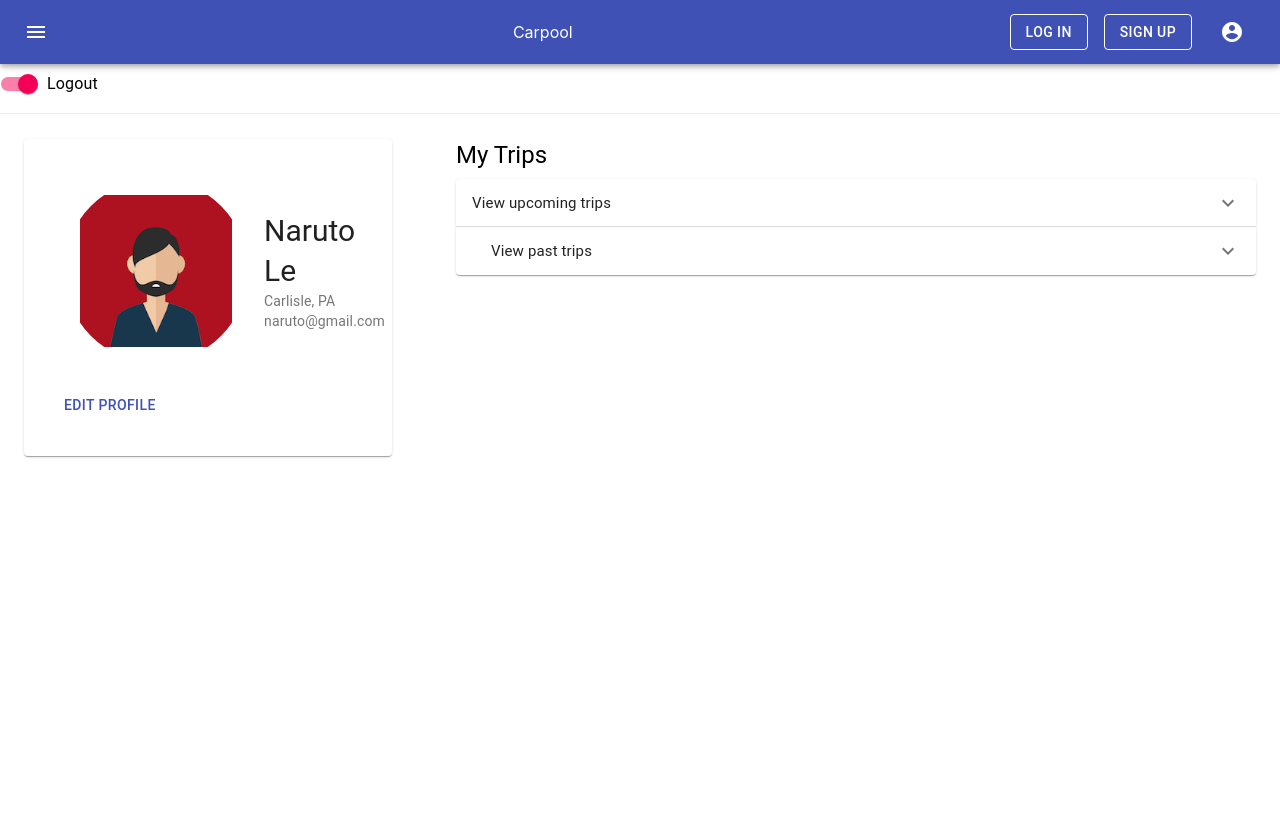
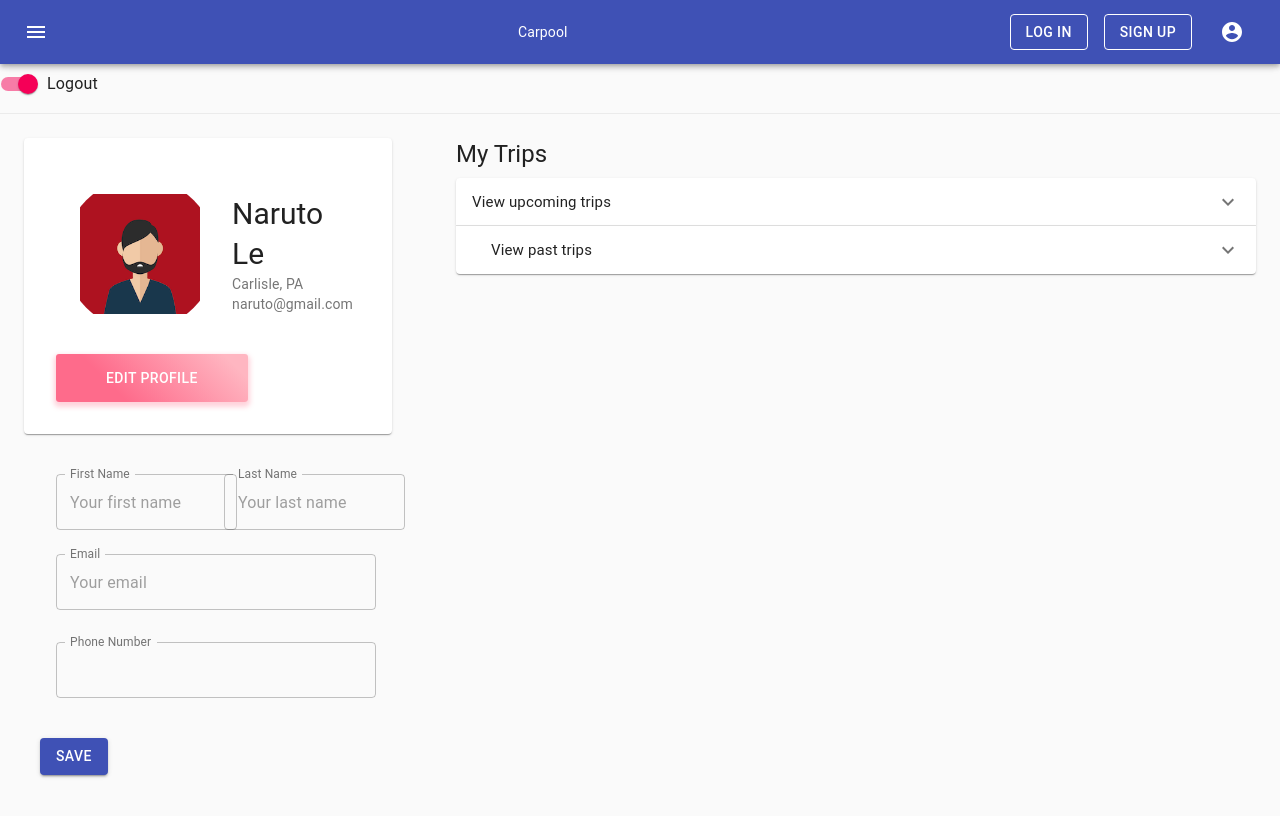
Before and after one commit to sorkinl/Carpool-dickinson, a React (Create React App) app: page /account in a window 1280 px wide. Shown: the top 816 px of the page. Built offline with nearby package versions, Linux system fonts and the light colour scheme.

Commit message:
added editField

```diff
--- a/src/components/Account/Account.js
+++ b/src/components/Account/Account.js
@@ -2,11 +2,12 @@ import React from 'react';
 import './Account.css'
 import Profile from './Profile/Profile';
 import TripList from './Trips/TripList';
-import {Grid} from '@material-ui/core';
+import {Grid, CssBaseline} from '@material-ui/core';
 
 export default class Account extends React.Component {
     render(){
       return (
+        <CssBaseline>
         <div>
           <Grid container spacing={2}>
             <Grid item xs={4}>
@@ -17,6 +18,7 @@ export default class Account extends React.Component {
             </Grid>
           </Grid>
         </div>
+        </CssBaseline>
       );
     }
 }
--- a/src/components/Account/Profile/EditField.js
+++ b/src/components/Account/Profile/EditField.js
@@ -1,50 +1,107 @@
-import React from 'react';
+import React, {useState} from 'react';
 import './EditField.css';
+import {makeStyles, Container, TextField, Input, Button, Grid, Box, Paper} from '@material-ui/core';
 
-export class EditField extends React.Component {
-  constructor(props){
-    super(props);
+const useStyles = makeStyles((theme) => ({
+  root: {
+    display: 'flex',
+    flexWrap: 'wrap',
+  },
+  paper: {
+    marginTop: theme.spacing(2),
+    display: 'flex',
+    flexDirection: 'column',
+    alignItems: 'center',
+  },
+  textField: {
+    marginLeft: theme.spacing(1),
+    marginRight: theme.spacing(1),
+    width: '23ch',
+  },
+  submit: {
+    margin: theme.spacing(3, 0, 2),
+  },
+  form: {
+    width: '100%',
+    marginTop: theme.spacing(3),
+  },
+}));
 
-    this.handleNameEdit = this.handleEdit.bind(this, "name");
-    this.handleEmailEdit = this.handleEdit.bind(this, "email");
-    this.handleLocationEdit = this.handleEdit.bind(this, "location");
-  }
+function EditField(props){
+  const classes = useStyles();
 
-  handleEdit(keyName, e){
-    this.props.change(keyName, e.target.value);
-  }
-
-  render(){
-
-    if (this.props.status ===  true){
-      return (
-            <div className='Edit-field'>
-                <label for='name'>Name</label><br/>
-                <input type='text' id='name' placeholder='Your name'  onChange={this.handleNameEdit} value={this.props["name"]}/><br/>
-
-                <label for='password' align='left'>Password</label><br/>
-                <input type='text' id='password' placeholder='Enter your password'/><br/>
-
-                <label for='email'>Email</label><br/>
-                <input type='text' id='email' placeholder='Enter your email' onChange={this.handleEmailEdit} value={this.props["email"]}/><br/>
-
-                <label for='gender'>Gender</label><br/>
-                <input type='text' id='gender' placeholder='Your gender'/><br/>
-
-                <label for='country'>Location</label><br/>
-                <select onChange={this.handleLocationEdit} value={this.props["location"]}>
-                  <option value='Carlisle'>Carlisle</option>
-                  <option value='Saigon'>Saigon</option>
-                  <option value='Seoul'>Seoul</option>
-                  <option value='St. Petersburg'>St. Petersburg</option>
-                </select>
-          </div>
-      );
-    }
-    else {
-      return (
-        ''
-      );
-    }
-  }
+  return(
+  <Container component="main" maxWidth="xs">
+    <div className={classes.paper}>
+      <form className={classes.form} noValidate autoComplete="off">
+          <Grid container spacing={2}>
+            <Grid item xs={12} sm={6}>
+                <TextField
+                  label="First Name"
+                  id="first"
+                  placeholder='Your first name'
+                  //defaultValue
+                  className={classes.textField}
+                  InputLabelProps={{
+                    shrink: true,
+                  }}
+                  variant="outlined"
+                />
+            </Grid>
+            <Grid item xs={12} sm={6}>
+                <TextField
+                    label="Last Name"
+                    id="last"
+                    placeholder='Your last name'
+                    //defaultValue
+                    className={classes.textField}
+                    InputLabelProps={{
+                      shrink: true,
+                    }}
+                    variant="outlined"
+                  />
+            </Grid>
+            <Grid item xs={12}>
+                <TextField
+                  id="email"
+                  label="Email"
+                  style={{ margin: 8 }}
+                  placeholder="Your email"
+                  //helperText
+                  fullWidth
+                  margin="normal"
+                  InputLabelProps={{
+                    shrink: true,
+                  }}
+                  variant="outlined"
+                />
+            </Grid>
+            <Grid item xs={12}>
+              <TextField
+                id="phoneNum"
+                label="Phone Number"
+                style={{ margin: 8 }}
+                //helperText
+                fullWidth
+                margin="normal"
+                InputLabelProps={{
+                  shrink: true,
+                }}
+                variant="outlined"
+              />
+            </Grid>
+              <Button
+                type="submit"
+                variant="contained"
+                color="primary"
+                className={classes.submit}
+              >
+                Save
+              </Button>
+            </Grid>
+          </form>
+      </div>
+  </Container>
+  );
 }
+export default EditField;
--- a/src/components/Account/Profile/Profile.js
+++ b/src/components/Account/Profile/Profile.js
@@ -1,10 +1,23 @@
-import React, {useState} from 'react';
+import React, {useState, useReducer} from 'react';
 import './Profile.css';
 
 import avatar from "../../../static/img/avatar.png"
-import { EditField } from './EditField';
-import { blue } from '@material-ui/core/colors';
-import {makeStyles, Button, Avatar, Card, CardHeader, CardMedia, CardContent, CardActions, Typography, Box, Grid} from '@material-ui/core';
+import EditField from './EditField.js';
+import { withStyles } from '@material-ui/core/styles';
+import {makeStyles, CssBaseline, Button, Avatar, Card, CardHeader, CardMedia, CardContent, CardActions, Typography, Box, Grid} from '@material-ui/core';
+
+const StyledButton = withStyles({
+  root: {
+    background: 'linear-gradient(45deg, #FE6B8B 30%, #FFB6C1 90%)',
+    borderRadius: 3,
+    border: 0,
+    color: 'white',
+    height: 48,
+    padding: '0 50px',
+    boxShadow: '0 3px 5px 2px rgba(255, 105, 135, .3)',
+  },
+
+})(Button);
 
 const useStyles = makeStyles((theme)=>({
   root: {
@@ -20,20 +33,32 @@ const useStyles = makeStyles((theme)=>({
     fontSize: theme.typography.pxToRem(30),
     flexBasis: '19%',
     flexShrink: 0,
-    color: 'linear-gradient(45deg, #FE6B8B 30%, #FF8E53 90%)',//theme.palette.inherit,
+    color: theme.palette.inherit,
   },
   subHeader: {
     fontSize: theme.typography.pxToRem(15),
     flexBasis: '19%',
     flexShrink: 0,
-},
+  },
 }));
 export default function Profile(props){
     const [isClicked, setClick] = useState(false);
+
     const [firstName, setFirst] = useState('Naruto');
     const [lastName, setLast] = useState('Le');
     const [email, setEmail] = useState('naruto@gmail.com');
     const [location, setLocation] = useState('Carlisle, PA');
+
+    const [inputValues, setInputValues] = useReducer(
+      (state, newState) => ({ ...state, ...newState }),
+      {firstName: '', lastName: '', email: '', location: ''}
+    );
+
+    const handleOnChange = event => {
+      const { name, value } = event.target;
+      setInputValues({ [name]: value });
+    };
+
 
     const classes = useStyles();
 
@@ -55,15 +80,17 @@ export default function Profile(props){
                     }
                 />
                 <CardActions>
-                  <Button  color="primary" >
-                      Edit profile
-                  </Button>
+                  <StyledButton>
+                        Edit profile
+                  </StyledButton>
                 </CardActions>
               </Card>
           </Grid>
 
-          <Grid item xs>
-          </Grid>
+
+            <EditField/>
+
         </div>
+
       );
 }
--- a/src/components/Account/Trips/Trip.js
+++ b/src/components/Account/Trips/Trip.js
@@ -18,6 +18,7 @@ const useStyles = makeStyles({
   avatar: {
     backgroundColor: red[500],
   },
+
 });
 
 export default function Trip(props) {
@@ -58,7 +59,7 @@ export default function Trip(props) {
                 </Typography>
               </CardContent>
               <CardActions>
-                  <Button size="small" color="primary" >
+                  <Button size="small" color="primary"  disable>
                     Modify trip
                   </Button>
                   <Button size="small" color="primary" >
--- a/src/components/Account/Trips/TripList.js
+++ b/src/components/Account/Trips/TripList.js
@@ -1,8 +1,10 @@
 import React, { useState } from 'react';
 import './TripList.css';
 import Trip from './Trip';
-import {makeStyles, Paper, Typography, Box, Grid, ExpansionPanel, ExpansionPanelDetails, ExpansionPanelSummary} from '@material-ui/core';
+import { pink } from '@material-ui/core/colors';
+import {makeStyles, CssBaseline, Paper, Typography, Box, Grid, ExpansionPanel, ExpansionPanelDetails, ExpansionPanelSummary} from '@material-ui/core';
 import ExpandMoreIcon from '@material-ui/icons/ExpandMore';
+
 
 const useStyles = makeStyles((theme) => ({
   root: {
@@ -14,6 +16,9 @@ const useStyles = makeStyles((theme) => ({
      flexShrink: 0,
      color: theme.palette.inherit,
      align: 'left',
+  },
+  expandedPanel: {
+    backgroundColor: pink[50],
   },
  }));
 
@@ -34,14 +39,15 @@ const useStyles = makeStyles((theme) => ({
       rating: 4.5
     };
 
-    const futureTripList = [trip, trip, trip, trip, trip];
+    const futureTripList = [];
     const pastTripList = [trip, trip, trip, trip, trip];
-
+    console.log(futureTripList.length);
     return(
+    <CssBaseline>
       <Box m ={3} pt = {0} className="TripList">
             <Typography variant="h5" color="inherited" gutterBottom align='left'>My Trips</Typography>
             <div className={classes.root}>
-            <ExpansionPanel  onChange={()=> {setFuTrip(!fuTrip)}}>
+            <ExpansionPanel  onChange={()=> {setFuTrip(!fuTrip)}} classes={{ expanded: classes.expandedPanel }}>
                 <ExpansionPanelSummary
                   expandIcon={<ExpandMoreIcon />}
                   aria-controls="panel1bh-content"
@@ -50,14 +56,20 @@ const useStyles = makeStyles((theme) => ({
                     <Typography className={classes.heading}>View upcoming trips</Typography>
                 </ExpansionPanelSummary>
                 <ExpansionPanelDetails>
+                    { fuTrip == true && ( futureTripList.length > 0 ?
                          <Grid container spacing={3} className="Future-trip-list">
-                        { fuTrip == true &&
+                             {
                                  futureTripList.map(trip => {return (<Trip trip={trip}/>);})
                              }
                          </Grid>
+                         :
+                         <Typography variant='overline' color='textSecondary'>YOU CURRENTLY HAVE NO TRIPS</Typography>
+
+                    )}
+
                 </ExpansionPanelDetails>
             </ExpansionPanel>
-            <ExpansionPanel onChange={()=> {setPastTrip(!pastTrip)}}>
+            <ExpansionPanel onChange={()=> {setPastTrip(!pastTrip)}} classes={{ expanded: classes.expandedPanel }}>
                 <ExpansionPanelSummary
                   expandIcon={<ExpandMoreIcon />}
                   aria-controls="panel2bh-content"
@@ -66,14 +78,20 @@ const useStyles = makeStyles((theme) => ({
                     <Typography className={classes.heading}>View past trips</Typography>
                 </ExpansionPanelSummary>
                 <ExpansionPanelDetails>
+                  { pastTrip == true && ( pastTripList.length > 0 ?
                      <Grid container spacing={3} className="Past-trip-list">
-                        { pastTrip == true &&
+                         {
                              pastTripList.map(trip => {return (<Trip trip={trip}/>);})
                          }
                      </Grid>
+                     :
+                     <Typography variant='overline' color='textSecondary'>YOU CURRENTLY HAVE NO TRIPS</Typography>
+                   )}
+
                 </ExpansionPanelDetails>
             </ExpansionPanel>
           </div>
         </Box>
+      </CssBaseline>
       );
   }
```
Lines whose indentation alone changed are shown as unchanged.
